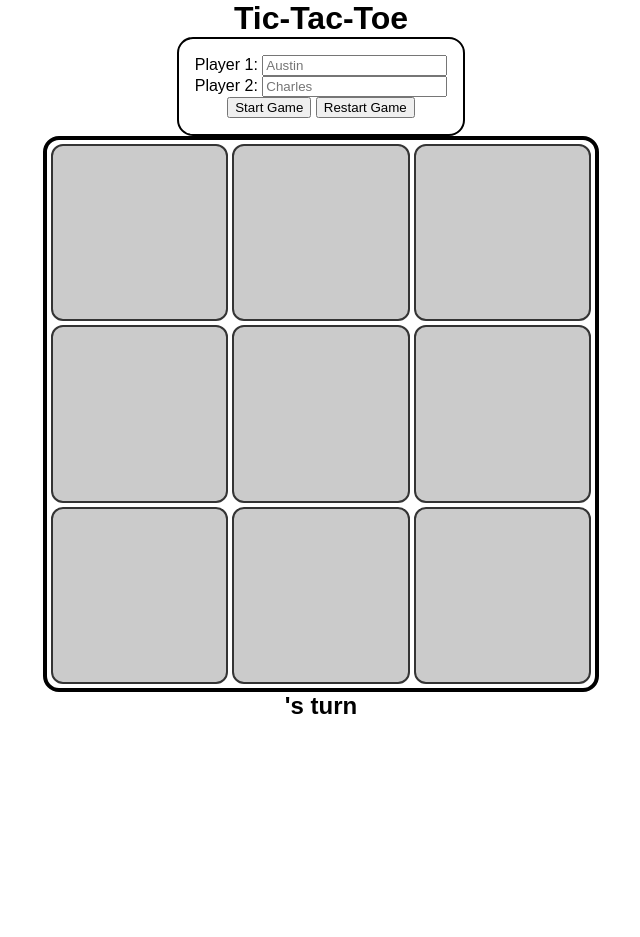
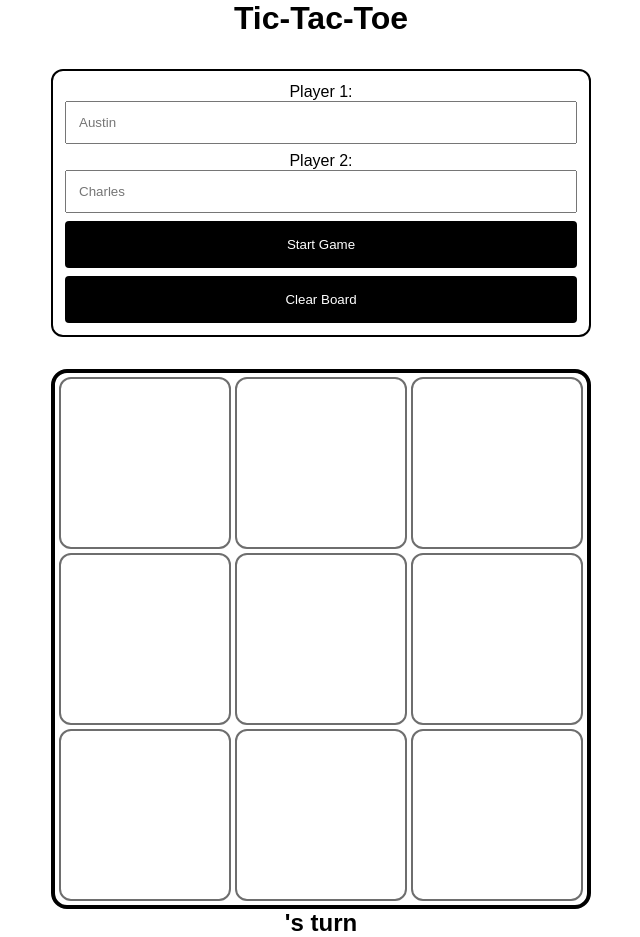
Before and after one commit to churrou/tic-tac-toe, a plain HTML site: page index.html in a window 1280 px wide. Both pictures are taken after a click on the button "Start Game". Shown: the whole page, without its empty margins (319-959 px from the left). Before the commit the page ends 800 px from the top, so only its background shows below. Drawn offline with Linux system fonts and the light colour scheme; a web font is replaced by a local one.

Commit message:
Use CSS for better UX Animations for gamestart, better button controls

```diff
--- a/index.html
+++ b/index.html
@@ -13,15 +13,15 @@
         <h1>Tic-Tac-Toe</h1>
         <div class="controls">
             <div class="input">
-                <label for="player1">Player 1:</label>
+                <label for="player1" class="placeholder">Player 1:</label>
                 <input type="text" name="player1" id="player1" placeholder="Austin">
             </div>
             <div class="input">
-                <label for="player2">Player 2:</label>
+                <label for="player2" class="placeholder">Player 2:</label>
                 <input type="text" name="player2" id="player2" placeholder="Charles">
             </div>
             <button id="start">Start Game</button>
-            <button id="restart">Restart Game</button>
+            <button id="restart">Clear Board</button>
         </div>
 
         <div class="gameBoard">
--- a/script.js
+++ b/script.js
@@ -3,10 +3,20 @@ const Player = (name, token) => {
 }
 
 const Gameboard = (() => {
+    const boardDiv = document.querySelector('.gameBoard')
     const board = document.querySelectorAll('.gamePiece')
 
     const resetBoard = () => {
         board.forEach(square => square.textContent = '')
+    }
+
+    const turnBoardActive = () => {
+        board.forEach(square => square.classList.add('activeGamePiece'))
+        boardDiv.classList.add('activeGameBoard')
+    }
+    const turnBoardInactive = () => {
+        board.forEach(square => square.classList.remove('activeGamePiece'))
+        boardDiv.classList.remove('activeGameBoard')
     }
 
     board.forEach(square => square.addEventListener('click', (event) => {
@@ -14,7 +24,7 @@ const Gameboard = (() => {
     }));
     const getBoard = ()=> board
 
-    return{getBoard, resetBoard}
+    return{getBoard, resetBoard, turnBoardActive, turnBoardInactive}
 })();
 
 
@@ -79,11 +89,12 @@ const Game = (() => {
     }
 
     const resetGame = () => {
+        if (gameActive){
+            Gameboard.turnBoardInactive()
+        }
         boardArray = ["","","","","","","","",""];
         messageDisplay.textContent = ''
         Gameboard.resetBoard()
-        document.querySelector('#player1').value = ''
-        document.querySelector('#player2').value = ''
         gameActive = false
     }
 
@@ -96,8 +107,12 @@ const Game = (() => {
 
     startBtn.addEventListener('click', ()=> {
         if (gameActive === false){
+            resetGame()
             initPlayers()
+            Gameboard.turnBoardActive()
             gameActive = true
+        }else{
+            messageDisplay.textContent = 'A game is already in play'
         }
     })
     restartBtn.addEventListener('click', resetGame)
--- a/style.css
+++ b/style.css
@@ -1,6 +1,7 @@
 /*Josh Comeau Reset*/
 * {
   margin: 0;
+  box-sizing: border-box;
 }
 
 html, body {
@@ -11,12 +12,34 @@ html, body {
 /*My CSS*/
 .controls{
   border: 2px solid rgb(0, 0, 0);
-  border-radius: 1rem;
-  display: inline-block;
+  border-radius: .75rem;
+  display: grid;
+  justify-content: center;
+  padding: .75rem;
+  width: clamp(240px, 50%, 540px);
+  gap: .5rem;
+  margin: 2rem auto;
+  grid-template-columns:1fr
+}
+input{
+  padding: .75rem;
+  width: 100%;
+}
+.input{
+  display: grid
+}
+
+button {
+  background-color: #000000;
+  color: #ffffff;
+  border: none;
   padding: 1rem;
+  cursor: pointer;
+  border-radius: .25rem;
 }
+
 .gameBoard{
-    border: 4px solid rgb(0, 0, 0);
+    border: 4px solid rgb(99, 99, 99);
     border-radius: 1rem;
     padding: .25rem;
     width: clamp(240px, 50%, 540px);
@@ -25,6 +48,7 @@ html, body {
     gap: .25rem;
     grid-template-columns: 1fr 1fr 1fr;
     margin: auto;
+    transition: all 100ms ease-out;
 }
 .gamePiece{
     font-size: 48px;
@@ -33,10 +57,22 @@ html, body {
     display: flex;
     align-items: center;
     justify-content: center;
-    border: 2px solid rgb(52, 52, 52);
+    border: 2px solid rgb(114, 114, 114);
     border-radius: .75rem;
     color: white;
-    background-color: rgb(203, 203, 203);
+    background-color: rgb(217, 217, 217);
+    transition: all 100ms ease-out;
+}
+.activeGameBoard{
+  border: 4px solid rgb(0, 0, 0);
+  border-radius: 1rem;
+  padding: .25rem;
+  width: clamp(240px, 50%, 540px);
+  overflow: hidden;
+  display: grid;
+  gap: .25rem;
+  grid-template-columns: 1fr 1fr 1fr;
+  margin: auto;
 }
 
 .activeGamePiece{
@@ -48,6 +84,6 @@ html, body {
   justify-content: center;
   border: 2px solid rgb(110, 110, 110);
   border-radius: .75rem;
-  color: white;
-  background-color: rgb(216, 216, 216);
+  color: rgb(0, 0, 0);
+  background-color: rgb(255, 255, 255);
 }
```
